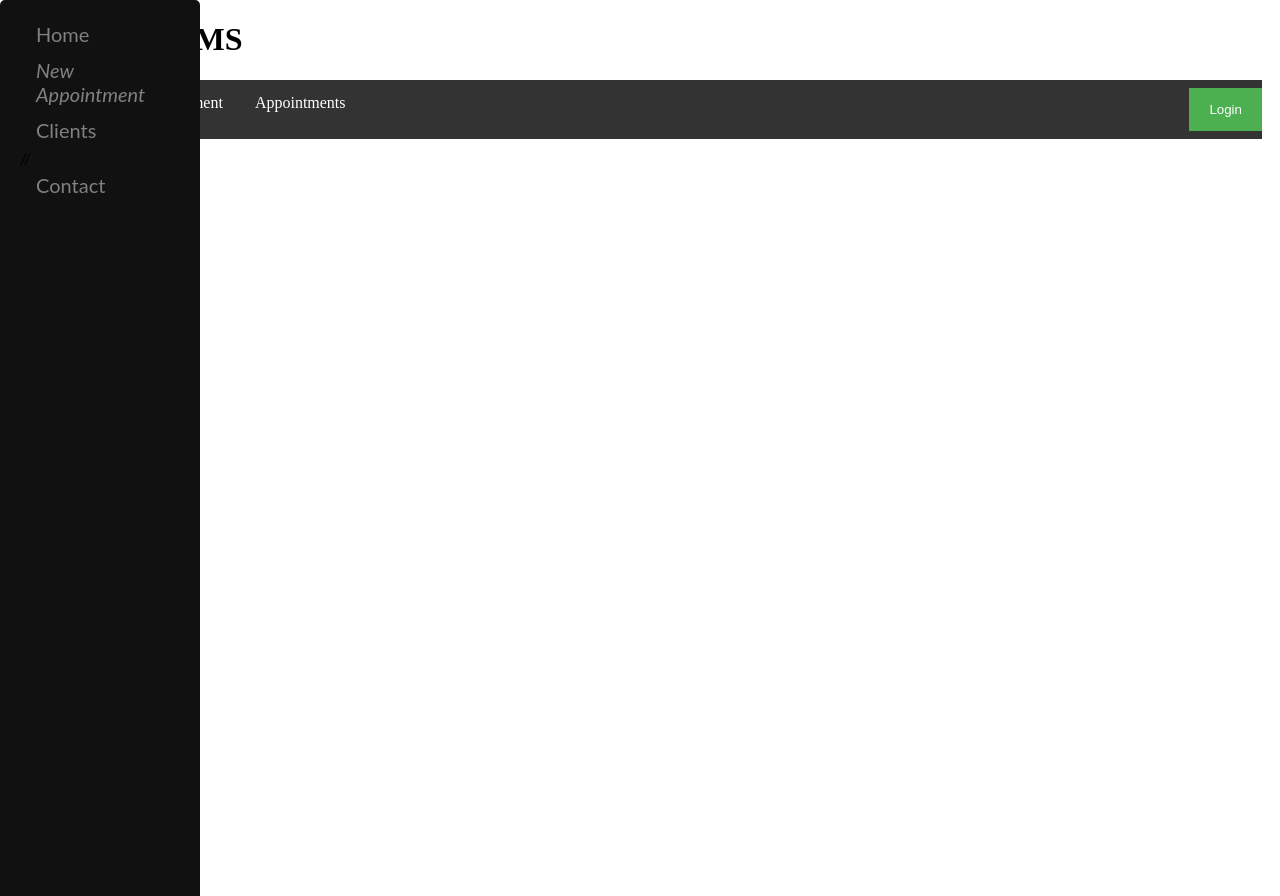
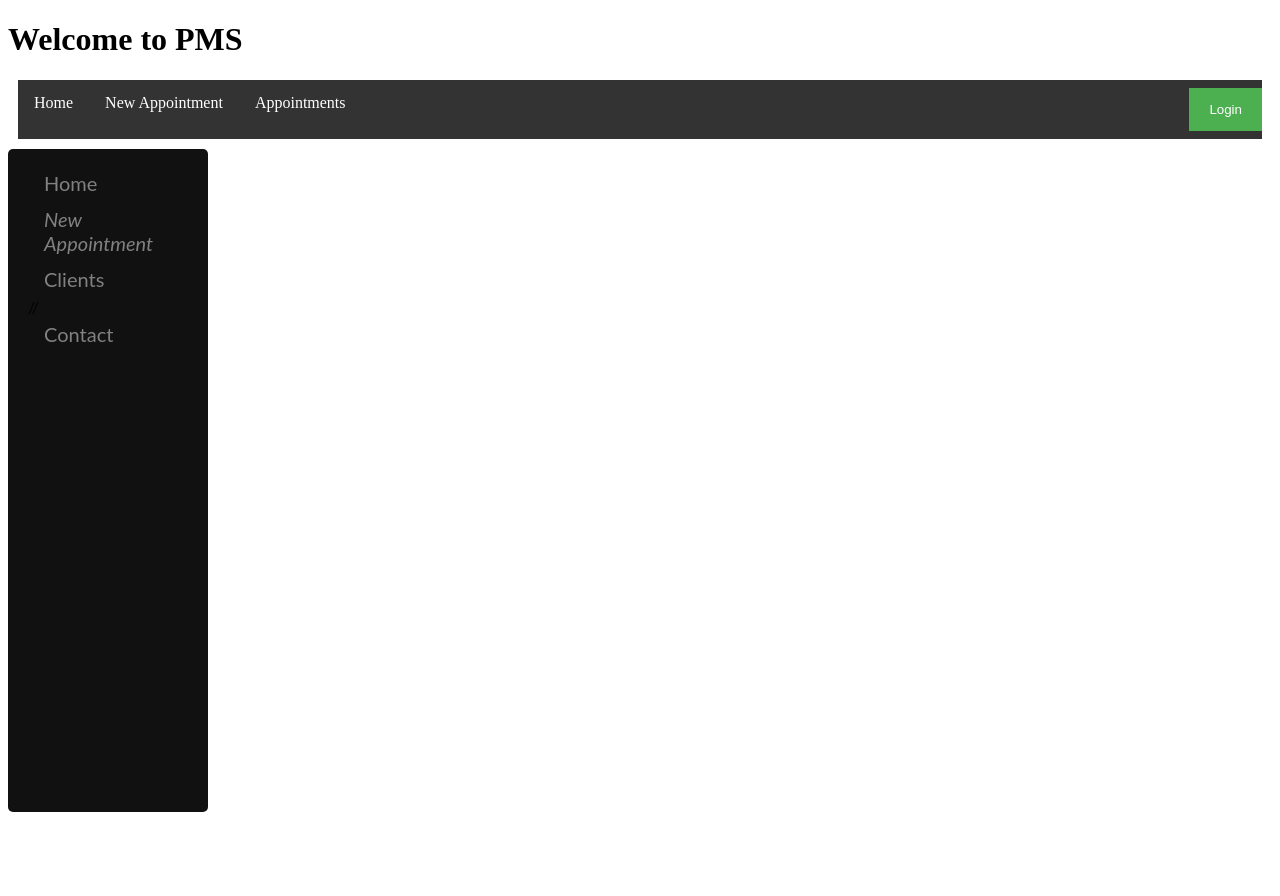
Before and after one commit to henryayuso/pms, a PHP site: page / in a window 1280 px wide. Run offline with PHP 8.4, Linux system fonts and the light colour scheme.

Commit message:
Update style.css

```diff
--- a/style.css
+++ b/style.css
@@ -163,12 +163,12 @@ span.psw {
 }
 /* --------------------side bar settings-----------------------*/
 .sidebar {
-  height: 100%;
+  height: 70%;
   width: 160px;
   position: fixed;
   z-index: 1;
-  top: 0;
-  left: 0;
+  top: 30;
+  left: 2;
   background-color: #111;
   overflow-x: hidden;
   padding-top: 16px;
```
